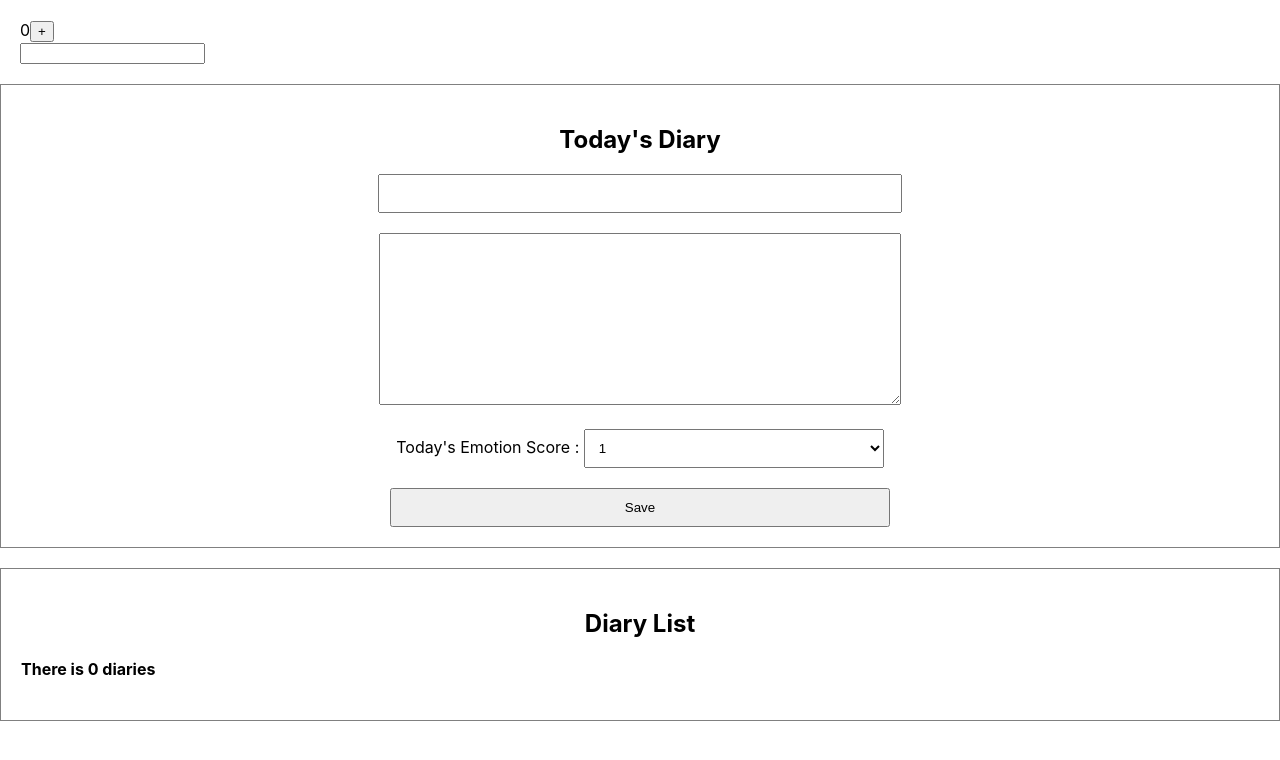
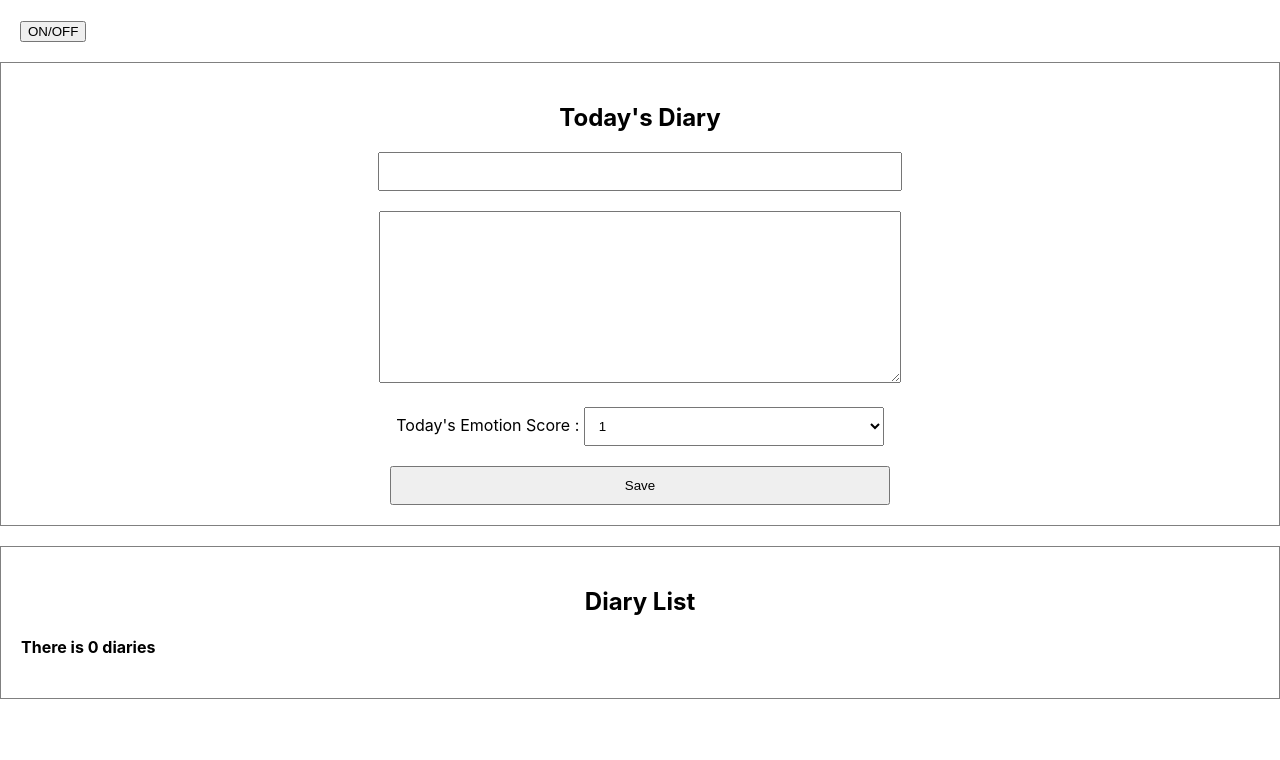
Before and after one commit to hansolljeong/react-simple-diary, a React (Create React App) app: page / in a window 1280 px wide. Shown: the top 760 px of the page. Built offline with nearby package versions, Linux system fonts and the light colour scheme.

Commit message:
Unmount (using useEffect)

```diff
--- a/src/Lifecycle.js
+++ b/src/Lifecycle.js
@@ -1,36 +1,24 @@
 import { useEffect, useState } from "react";
 
-const Lifecycle = () => {
-  const [count, setCount] = useState(0);
-  const [text, setText] = useState("");
-
-  // 첫 렌더링 때만 실행
+const UnmountTest = () => {
   useEffect(() => {
     console.log("Mount!");
+    return () => {
+      // Unmount 시점에 실행됨
+      console.log("Unmount!");
+    };
   }, []);
+  return <div>Unmount Testing Component</div>;
+};
 
-  // 렌더링 될 때마다 실행
-  useEffect(() => {
-    console.log("Update!");
-  });
-
-  // dependency array의 요소가 실행될 때만 함수 실행
-  useEffect(() => {
-    console.log(`count is updated : ${count}`);
-  }, [count]);
-  useEffect(() => {
-    console.log(`text is updated : ${text}`);
-  }, [text]);
+const Lifecycle = () => {
+  const [isVisible, setIsVisible] = useState(false);
+  const toggle = () => setIsVisible(!isVisible);
 
   return (
     <div style={{ padding: 20 }}>
-      <div>
-        {count}
-        <button onClick={() => setCount(count + 1)}>+</button>
-      </div>
-      <div>
-        <input value={text} onChange={(e) => setText(e.target.value)} />
-      </div>
+      <button onClick={toggle}>ON/OFF</button>
+      {isVisible && <UnmountTest />}
     </div>
   );
 };
```
